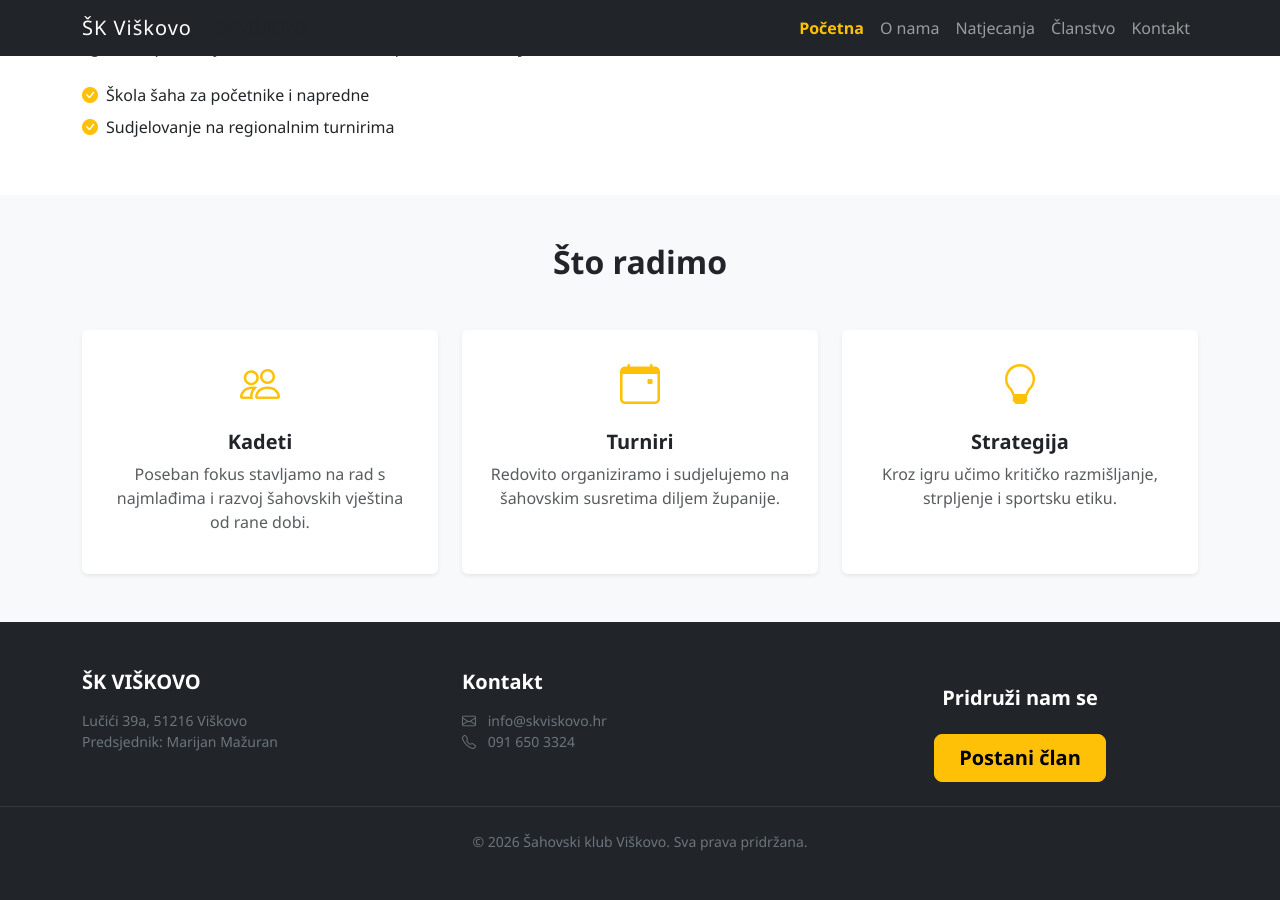
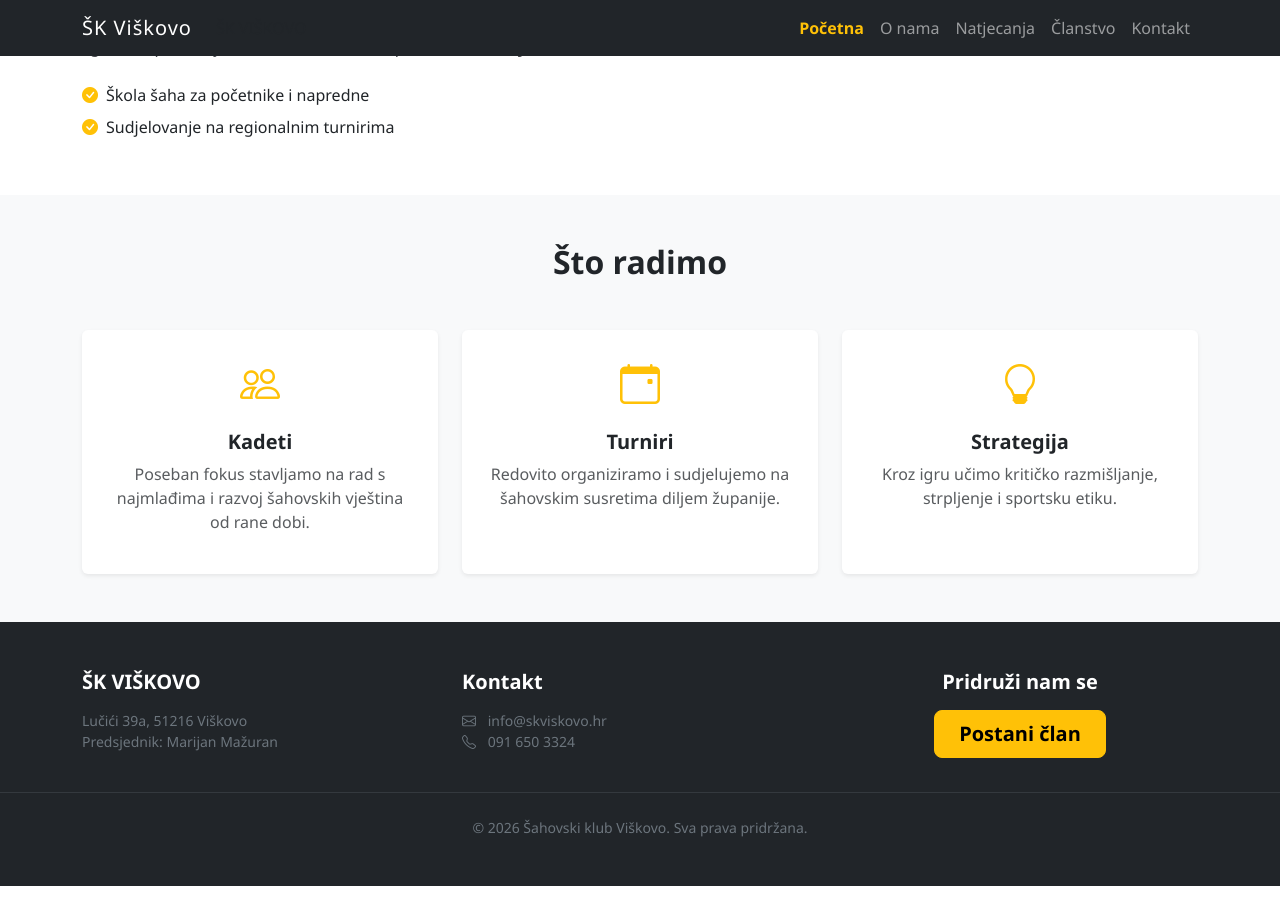
Before and after one commit to skviskovo/skviskovo.hr, a Jekyll site: the page built from index.html, in a window 1280 px wide and 900 px high, scrolled down 873 px. Built offline with Jekyll 4.4.1, drawn with Linux system fonts in a browser that asks for light colours.

Commit message:
Update footer.html

```diff
--- a/_includes/footer.html
+++ b/_includes/footer.html
@@ -12,8 +12,8 @@
         <i class="bi bi-telephone me-2"></i> 091 650 3324
     </p>
     </div>
-    <div class="col-md-4 text-md-end">
-        <h5 class="fw-bold text-center mb-4 mt-3">Pridruži nam se</h5>
+    <div class="col-md-4">
+        <h5 class="fw-bold text-center mb-3">Pridruži nam se</h5>
         <div class="d-flex justify-content-center">
           <a href="clanstvo.html" class="btn btn-warning btn-lg px-4 fw-bold">Postani član</a></div>
       </div>
```
